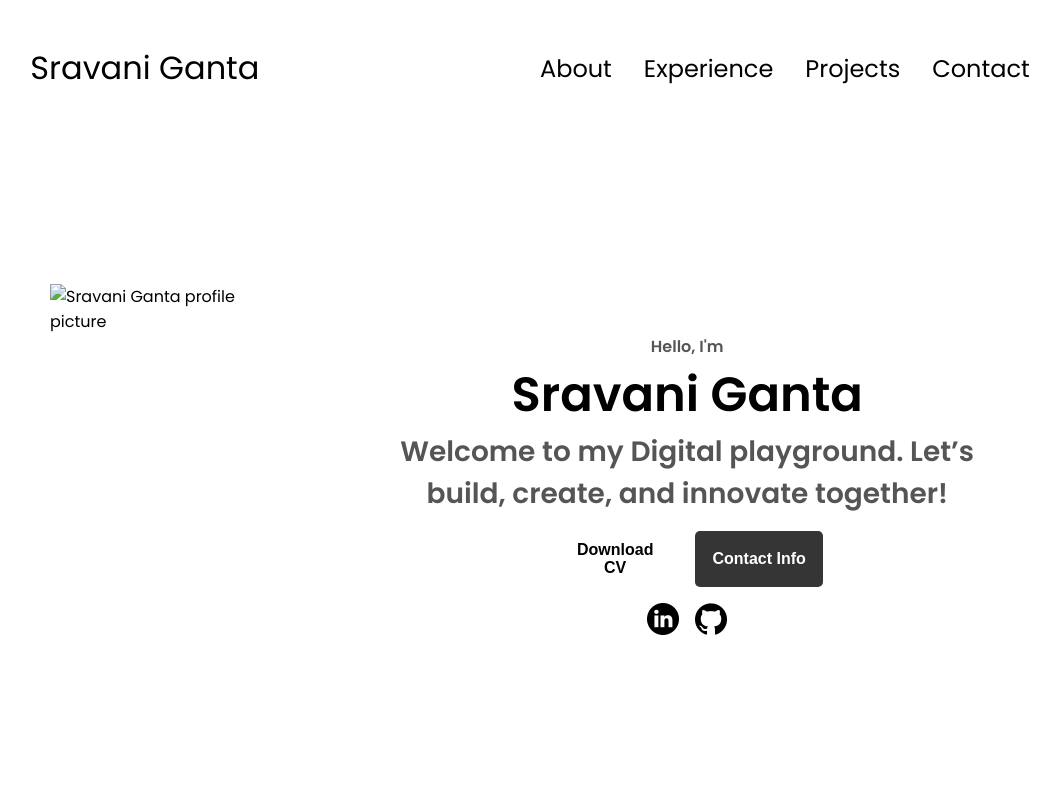
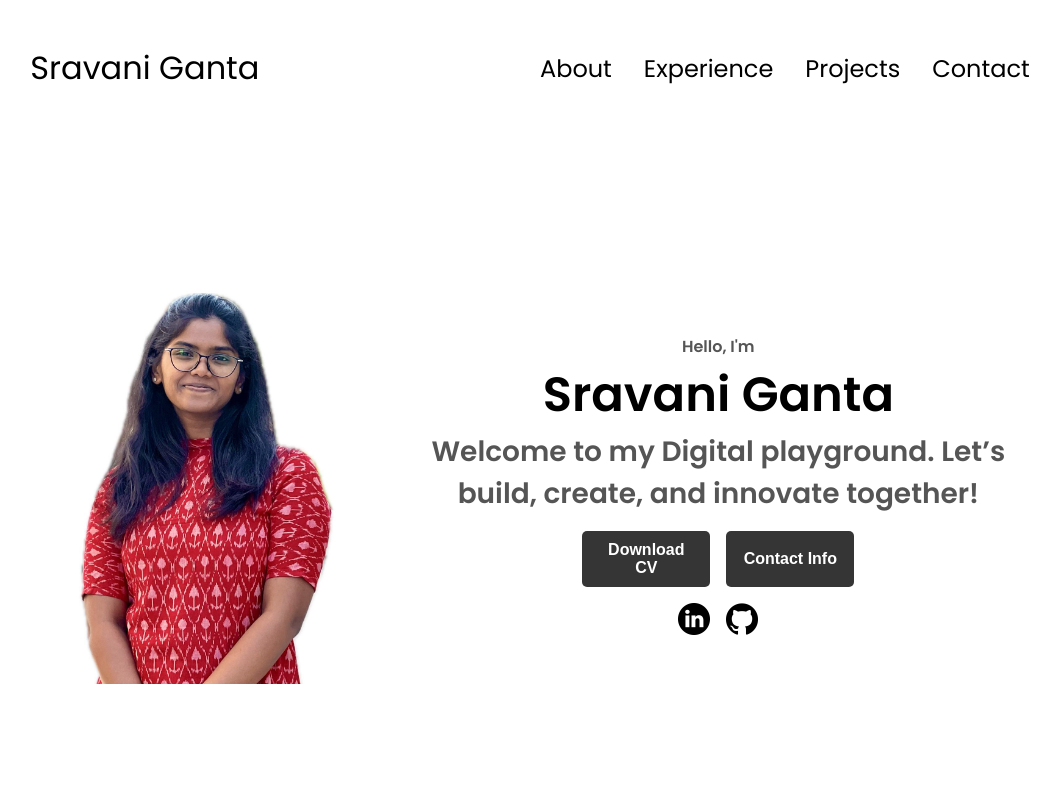
Before and after one commit to sravani2408/My-portfolio, a plain HTML site: page index.html in a window 1280 px wide. Shown: the top 800 px of the page, without its empty margins (110-1170 px from the left). Drawn offline with Linux system fonts and the light colour scheme.

Commit message:
Update index.html

```diff
--- a/index.html
+++ b/index.html
@@ -38,7 +38,7 @@
     </nav>
     <section id="profile">
       <div class="section__pic-container">
-        <img src="./website_imae.jpg" alt="Sravani Ganta profile picture" />
+        <img src="./website-imae.jpg" alt="Sravani Ganta profile picture" />
       </div>
       <div class="section__text">
         <p class="section__text__p1">Hello, I'm</p>
@@ -46,7 +46,7 @@
         <p class="section__text__p2">Welcome to my Digital playground. Let’s build, create, and innovate together!</p>
         <div class="btn-container">
           <button
-            class="btn btn-color-2"
+            class="btn btn-color-1"
             onclick="window.open('./sravani_resume.pdf')"
           >
             Download CV
```
